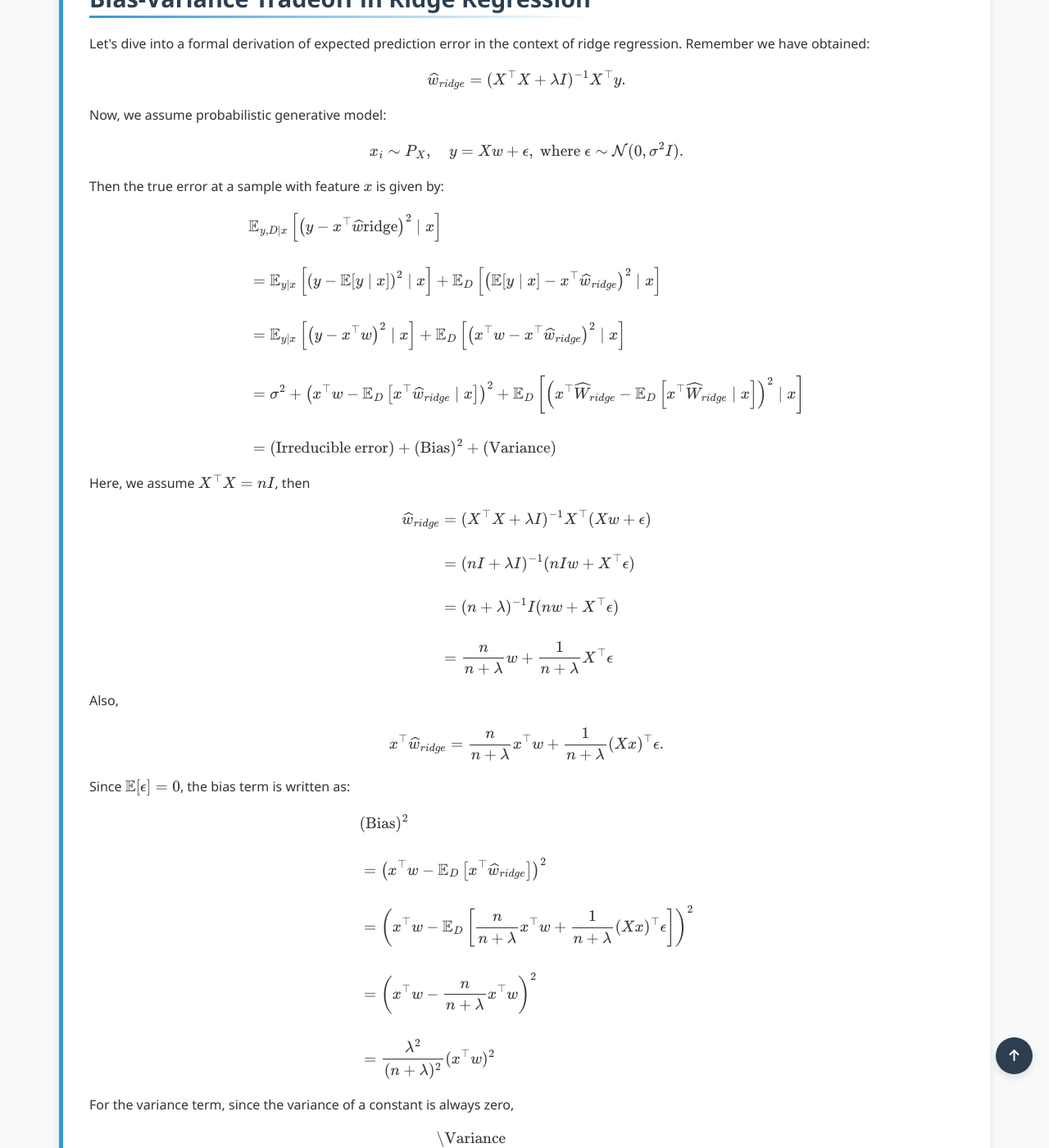
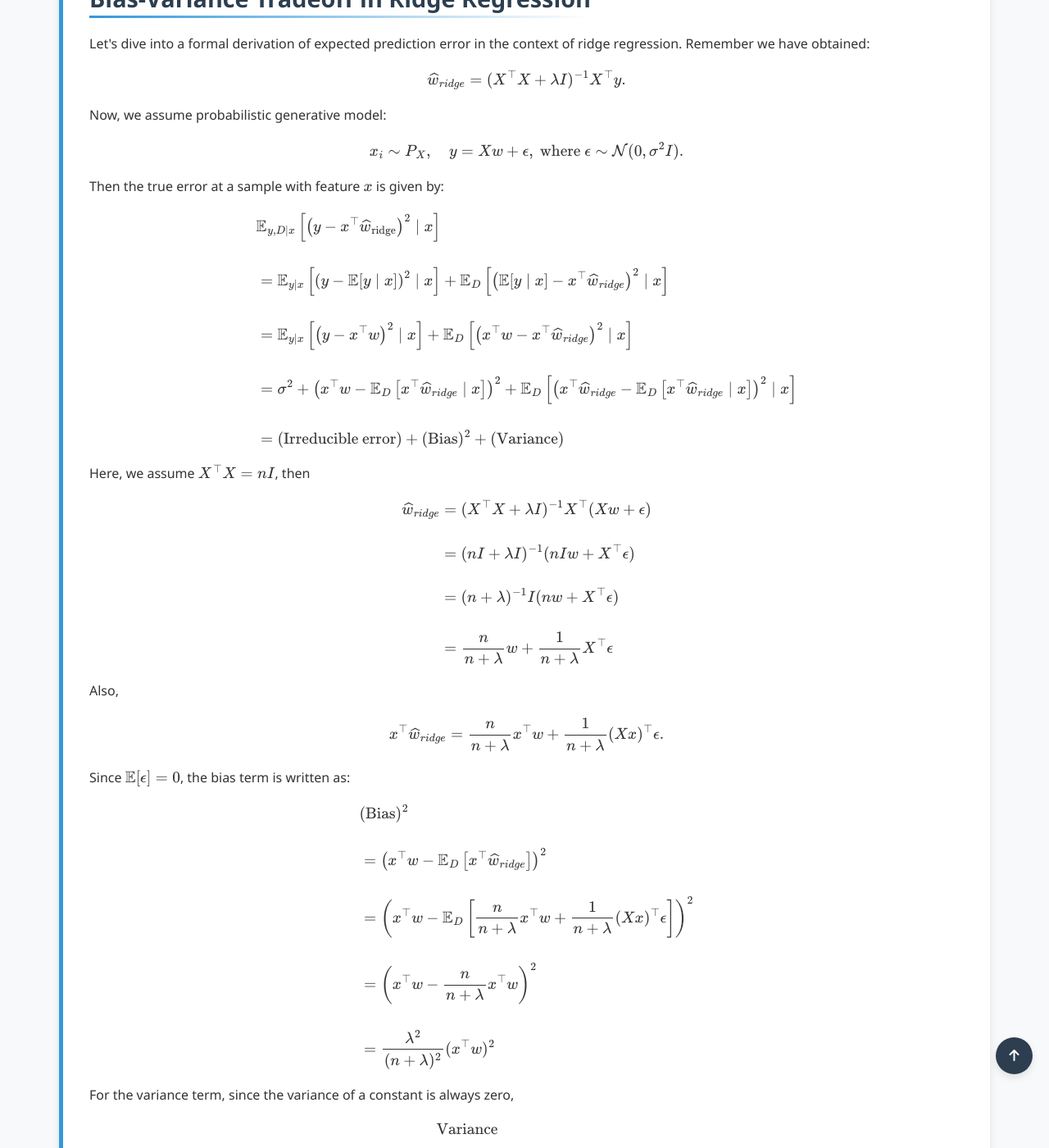
Before and after one commit to Yusukey01/yusukey01.github.io, a Jekyll site: the page built from Mathematics/Machine_learning/regression.html, in a window 1280 px wide and 1400 px high, scrolled down 5886 px. Shown: the whole window at 82% size. Built offline with Jekyll 4.4.1, drawn with Linux system fonts in a browser that asks for light colours; some of the changed text lies outside the part shown.

Commit message:
bias-variance tradeoff

```diff
--- a/Mathematics/Machine_learning/regression.html
+++ b/Mathematics/Machine_learning/regression.html
@@ -170,7 +170,7 @@ uses_python: false
                     Then the true error at a sample with feature \(x\) is given by:
                     \[
                     \begin{align*}
-                    &\mathbb{E}_{y, D  \mid x} \left[ \left(y - x^\top \widehat{w}{\text{ridge}} \right)^2 \mid x \right] \\\\
+                    &\mathbb{E}_{y, D  \mid x} \left[ \left(y - x^\top \widehat{w}_{\text{ridge}} \right)^2 \mid x \right] \\\\
 
                     &= \mathbb{E}_{y \mid x} \left[ \left(y - \mathbb{E}[y \mid x] \right)^2 \mid  x \right]
                         + \mathbb{E}_D \left[ \left( \mathbb{E}[y \mid  x]  -x^\top \widehat{w}_{ridge} \right)^2  \mid x  \right] \\\\
@@ -180,7 +180,7 @@ uses_python: false
 
                     &= \sigma^2
                         + \left(x^\top w - \mathbb{E}_D \left[x^\top  \widehat{w}_{ridge} \mid x \right] \right)^2
-                        + \mathbb{E}_D \left[ \left( x^\top \widehat{W}_{ridge} - \mathbb{E}_D \left[  x^\top \widehat{W}_{ridge} \mid x\right] \right)^2 \mid x \right] \\\\
+                        + \mathbb{E}_D \left[ \left( x^\top \widehat{w}_{ridge} - \mathbb{E}_D \left[  x^\top \widehat{w}_{ridge} \mid x\right] \right)^2 \mid x \right] \\\\
                     &= (\text{Irreducible error}) + (\text{Bias})^2 + (\text{Variance})
                       \end{align*}
                     \]
@@ -210,7 +210,7 @@ uses_python: false
                     For the variance term, since the variance of a constant is always zero,
                     \[
                     \begin{align*}
-                    &\text{\Variance} \\\\
+                    &\text{Variance} \\\\
                     &= \text{Var}\left[ x^\top \widehat{w}_{ridge}\right] \\\\
                     &= \text{Var}\left[ \frac{1}{n + \lambda} (Xx)^\top \epsilon \right] \\\\
                     &= \frac{1}{(n + \lambda)^2}\text{Var}\left[(Xx)^\top \epsilon \right] \\\\
```
